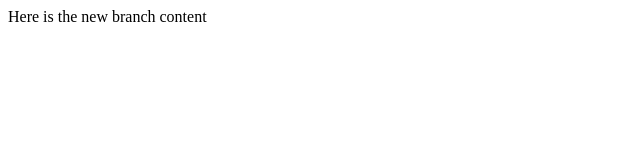
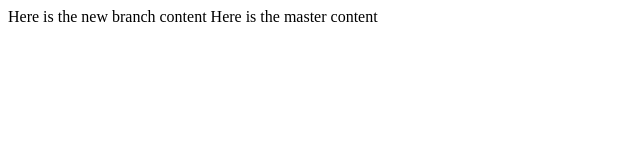
Before and after one commit to clint22/lecture1, a plain HTML site: page index.html in a window 1280 px wide. Shown: the whole page, without its empty margins (0-640 px from the left). Drawn offline with Linux system fonts and the light colour scheme.

Commit message:
Contents in the master branch

```diff
--- a/index.html
+++ b/index.html
@@ -5,5 +5,6 @@
 </head>
 <body>
 Here is the new branch content
+Here is the master content
 </body>
 </html>
```
